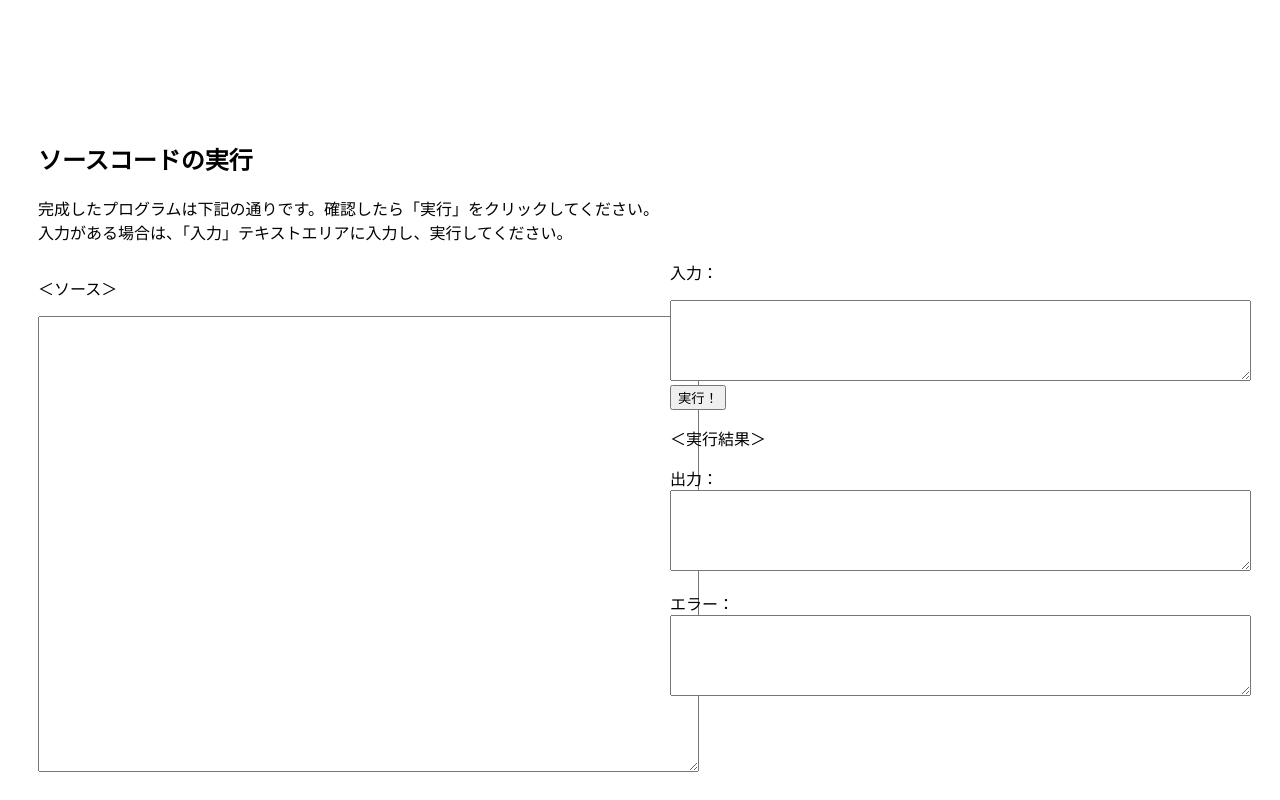
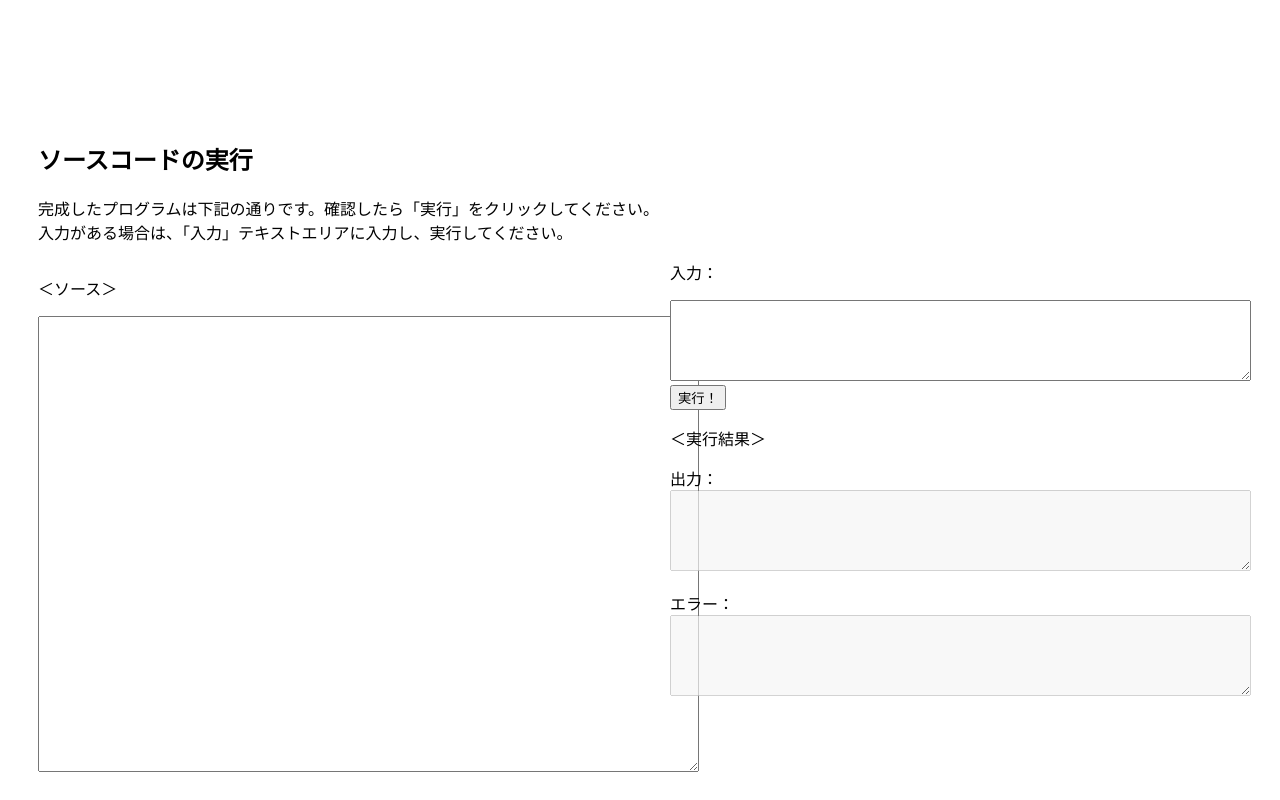
Before and after one commit to KHashimoto3/PLS_FRONT, a Vue app in the folder teikei_proto/: page / in a window 1280 px wide. Shown: the part 1034-1834 px from the top of the page. Built offline with nearby package versions, Linux system fonts and the light colour scheme.

Commit message:
textareaへのdisabled属性の付与

```diff
--- a/teikei_proto/src/components/CodeRun.vue
+++ b/teikei_proto/src/components/CodeRun.vue
@@ -17,12 +17,14 @@
       <p>＜実行結果＞</p>
       <p>
         出力：<br />
-        <textarea cols="70" rows="5" v-model="output_txt"></textarea><br />
+        <textarea cols="70" rows="5" v-model="output_txt" disabled></textarea
+        ><br />
       </p>
 
       <p>
         エラー：<br />
-        <textarea cols="70" rows="5" v-model="err_txt"></textarea><br />
+        <textarea cols="70" rows="5" v-model="err_txt" disabled></textarea
+        ><br />
       </p>
     </div>
   </div>
```
